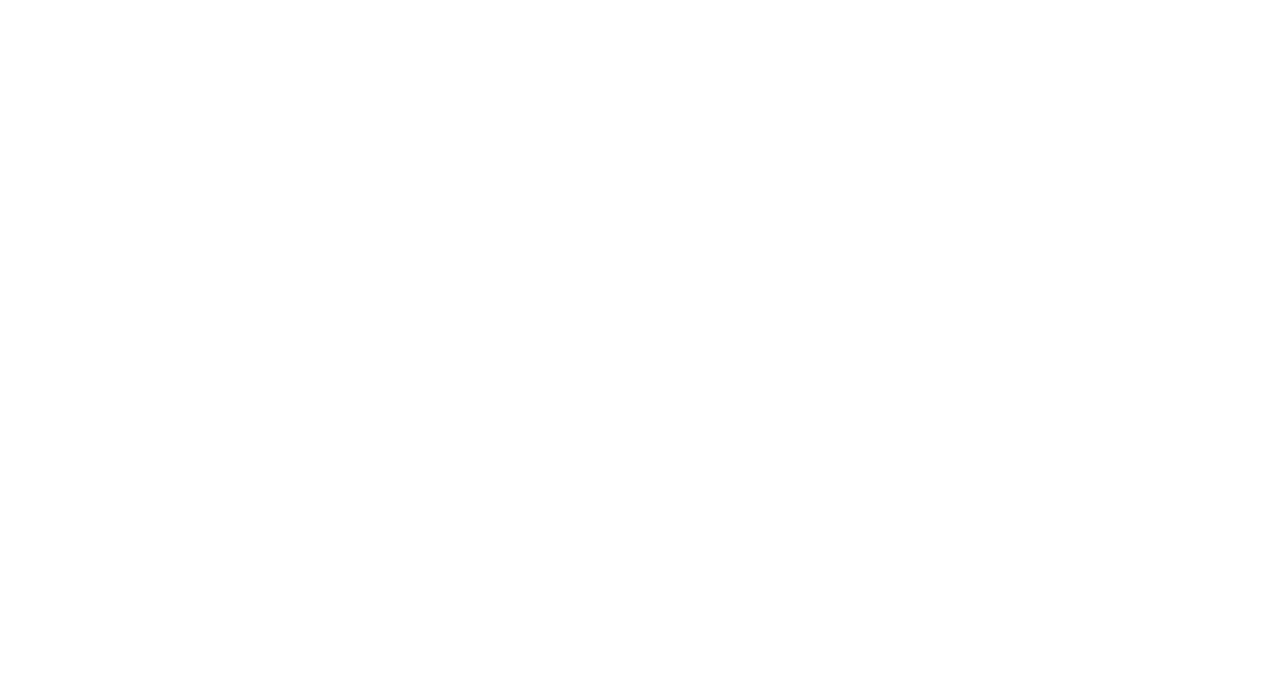
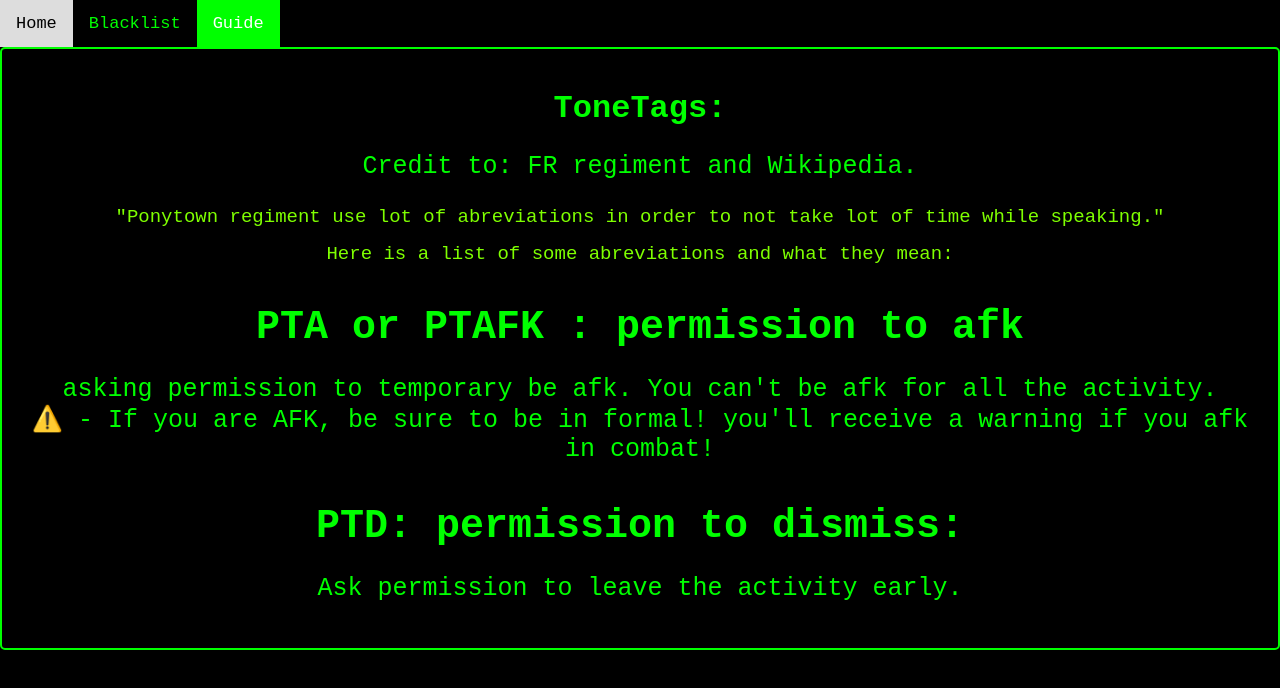
Before and after one commit to Betawolfy/btawolf, a plain HTML site: page guide/thingsYouShouldKnow/PT_terms.html in a window 1280 px wide. Drawn offline with Linux system fonts and the light colour scheme.

Commit message:
testing - minor

```diff
--- a/guide/thingsYouShouldKnow/PT_terms.html
+++ b/guide/thingsYouShouldKnow/PT_terms.html
@@ -0,0 +1,49 @@
+<!DOCTYPE html>
+<html lang="en">
+
+<head>
+    <meta charset="UTF-8">
+    <meta name="viewport" content="width=device-width, initial-scale=1.0">
+    <meta name="robots" content="noindex">
+    <link rel="stylesheet" href="./css/style.css">
+    <title>Guide - Ponytown used words</title>
+</head>
+
+<!-- navigation bar -->
+<header>
+    <div class="topnav">
+        <a href="/AVU.html">Home</a>
+        <a href="/AVU/blacklist/index.html">Blacklist</a>
+        <a class="active" href="/AVU/guide/guide.html">Guide</a>
+
+    </div>
+</header>
+
+<body>
+    <div class="terminal">
+        <code>
+            <h1>ToneTags:</h1>
+            <p>Credit to: FR regiment and Wikipedia.</p>
+        </code>
+        <code>
+        <span style="color :chartreuse;">"Ponytown regiment use lot of abreviations in order to not take lot of time while speaking."</span>
+        <br><br><span style="color: chartreuse;">Here is a list of some abreviations and what they mean:</span>
+    </code>
+
+    <code>
+        <h3>PTA or PTAFK : permission to afk</h3>
+            <p>asking permission to temporary be afk. You can't be afk for all the activity.
+                <br> ⚠️ - If you are AFK, be sure to be in formal! you'll receive a warning if you afk in combat!
+            </p>
+    </code>
+
+    <code>
+        <h3>PTD: permission to dismiss: </h3>
+            <p>Ask permission to leave the activity early.
+
+            </p>
+    </code>
+    </div>
+
+
+</body>
--- a/guide/thingsYouShouldKnow/css/style.css
+++ b/guide/thingsYouShouldKnow/css/style.css
@@ -95,7 +95,7 @@ h2 {
 
   h3 {
     color: #00ff00;
-    font-size: 20px;
+    font-size: 40px;
     margin-bottom: 20px;
     text-align: center;
     animation: glitch 2s infinite;
@@ -249,3 +249,7 @@ color: white;
 background-color: #050505;
 color: white;
 }
+
+span {
+  font-size: 19px;
+}
```
Also changed, not shown: index.html (+3 -13 lines), PenguinSpectrumBrigade/Addon/airforceBatWings/Normal.png (added), 1 other file.
